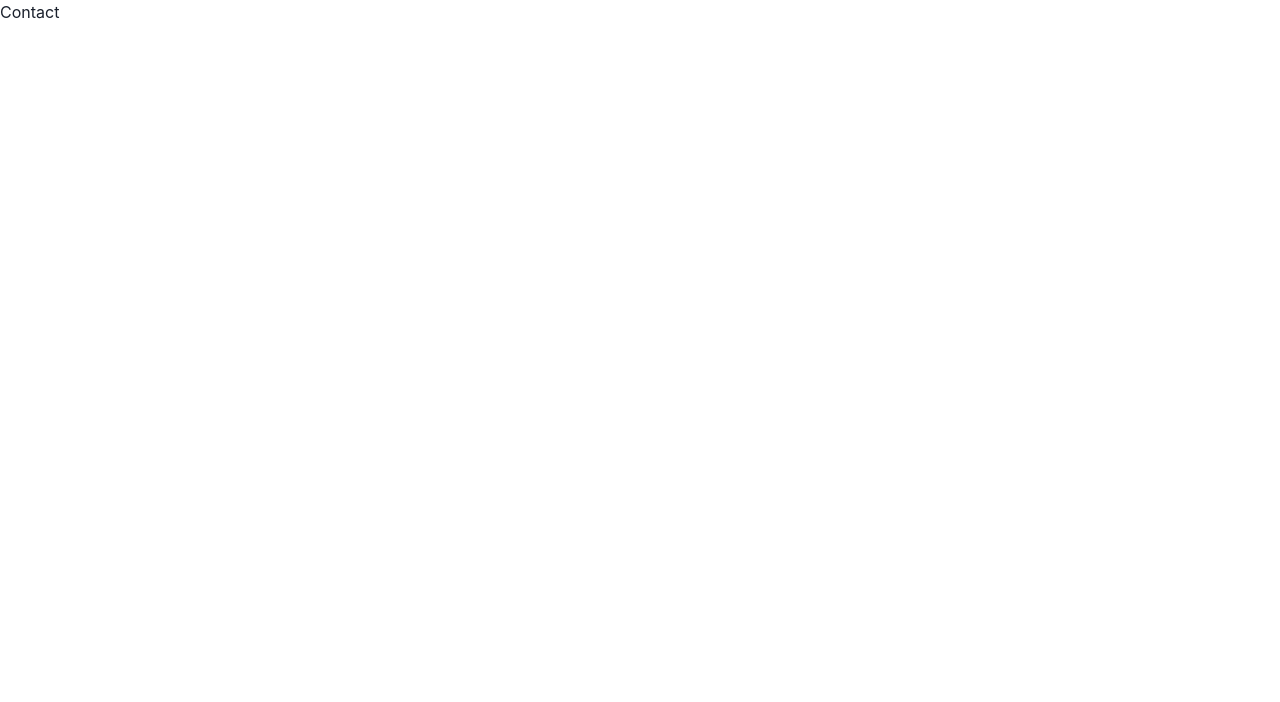
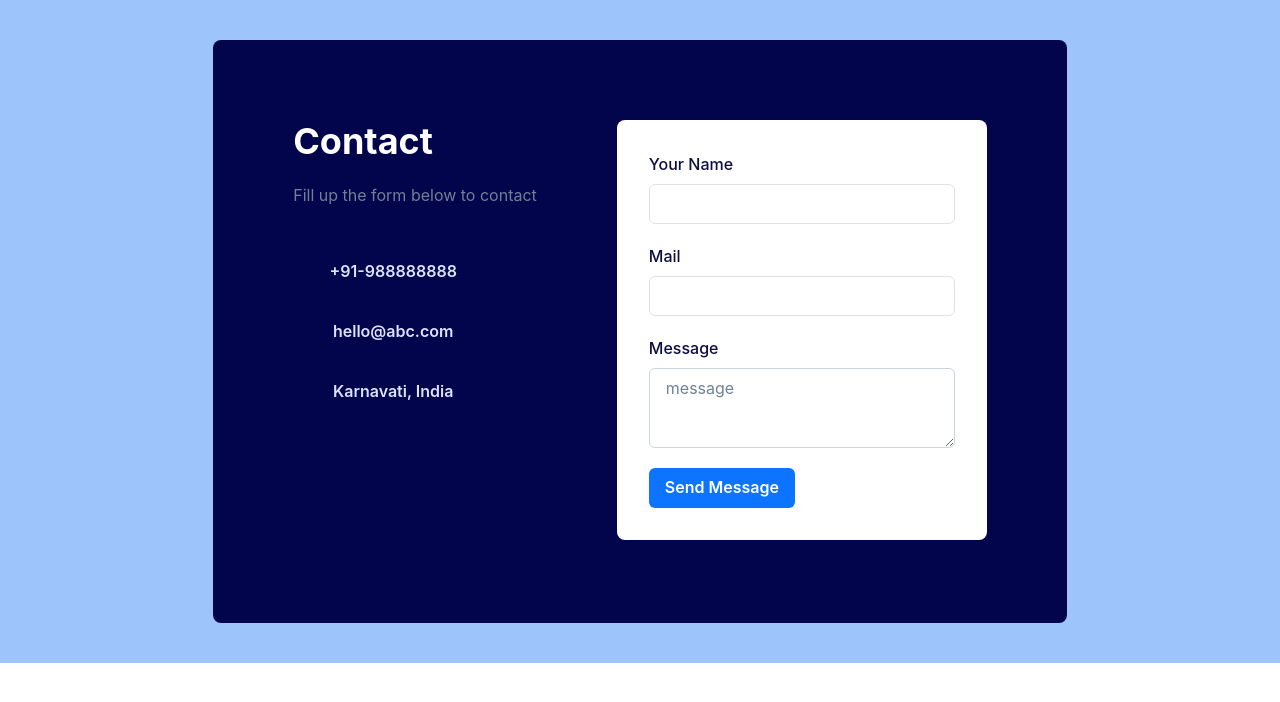
Before and after one commit to Abdulkareemoj/node-react-ts-docker, a React (Vite) app in the folder client/: page /contact in a window 1280 px wide. Shown: the top 702 px of the page. Built offline with nearby package versions, Linux system fonts and the light colour scheme; no server answers.

Commit message:
add contact page

```diff
--- a/client/src/pages/Contact.tsx
+++ b/client/src/pages/Contact.tsx
@@ -1,4 +1,170 @@
-import { Box } from '@chakra-ui/react';
+import {
+  Container,
+  Flex,
+  Box,
+  Heading,
+  Text,
+  IconButton,
+  Button,
+  VStack,
+  HStack,
+  Wrap,
+  WrapItem,
+  FormControl,
+  FormLabel,
+  Input,
+  InputGroup,
+  InputLeftElement,
+  Textarea,
+} from '@chakra-ui/react';
+// import {
+//   MdPhone,
+//   MdEmail,
+//   MdLocationOn,
+//   MdFacebook,
+//   MdOutlineEmail,
+// } from 'react-icons/md';
+// import { BsGithub, BsDiscord, BsPerson } from 'react-icons/bs';
+
 export default function Contact() {
-  return <Box>Contact</Box>;
+  return (
+    <Container bg="#9DC4FB" maxW="full" mt={0} centerContent overflow="hidden">
+      <Flex>
+        <Box
+          bg="#02054B"
+          color="white"
+          borderRadius="lg"
+          m={{ sm: 4, md: 16, lg: 10 }}
+          p={{ sm: 5, md: 5, lg: 16 }}
+        >
+          <Box p={4}>
+            <Wrap spacing={{ base: 20, sm: 3, md: 5, lg: 20 }}>
+              <WrapItem>
+                <Box>
+                  <Heading>Contact</Heading>
+                  <Text mt={{ sm: 3, md: 3, lg: 5 }} color="gray.500">
+                    Fill up the form below to contact
+                  </Text>
+                  <Box py={{ base: 5, sm: 5, md: 8, lg: 10 }}>
+                    <VStack pl={0} spacing={3} alignItems="flex-start">
+                      <Button
+                        size="md"
+                        height="48px"
+                        width="200px"
+                        variant="ghost"
+                        color="#DCE2FF"
+                        _hover={{ border: '2px solid #1C6FEB' }}
+                        // leftIcon={<MdPhone color="#1970F1" size="20px" />}
+                      >
+                        +91-988888888
+                      </Button>
+                      <Button
+                        size="md"
+                        height="48px"
+                        width="200px"
+                        variant="ghost"
+                        color="#DCE2FF"
+                        _hover={{ border: '2px solid #1C6FEB' }}
+                        // leftIcon={<MdEmail color="#1970F1" size="20px" />}
+                      >
+                        hello@abc.com
+                      </Button>
+                      <Button
+                        size="md"
+                        height="48px"
+                        width="200px"
+                        variant="ghost"
+                        color="#DCE2FF"
+                        _hover={{ border: '2px solid #1C6FEB' }}
+                        // leftIcon={<MdLocationOn color="#1970F1" size="20px" />}
+                      >
+                        Karnavati, India
+                      </Button>
+                    </VStack>
+                  </Box>
+                  <HStack
+                    mt={{ lg: 10, md: 10 }}
+                    spacing={5}
+                    px={5}
+                    alignItems="flex-start"
+                  >
+                    <IconButton
+                      aria-label="facebook"
+                      variant="ghost"
+                      size="lg"
+                      isRound={true}
+                      _hover={{ bg: '#0D74FF' }}
+                      // icon={<MdFacebook size="28px" />}
+                    />
+                    <IconButton
+                      aria-label="github"
+                      variant="ghost"
+                      size="lg"
+                      isRound={true}
+                      _hover={{ bg: '#0D74FF' }}
+                      // icon={<BsGithub size="28px" />}
+                    />
+                    <IconButton
+                      aria-label="discord"
+                      variant="ghost"
+                      size="lg"
+                      isRound={true}
+                      _hover={{ bg: '#0D74FF' }}
+                      // icon={<BsDiscord size="28px" />}
+                    />
+                  </HStack>
+                </Box>
+              </WrapItem>
+              <WrapItem>
+                <Box bg="white" borderRadius="lg">
+                  <Box m={8} color="#0B0E3F">
+                    <VStack spacing={5}>
+                      <FormControl id="name">
+                        <FormLabel>Your Name</FormLabel>
+                        <InputGroup borderColor="#E0E1E7">
+                          <InputLeftElement pointerEvents="none">
+                            {/* <BsPerson color="gray.800" /> */}
+                          </InputLeftElement>
+                          <Input type="text" size="md" />
+                        </InputGroup>
+                      </FormControl>
+                      <FormControl id="name">
+                        <FormLabel>Mail</FormLabel>
+                        <InputGroup borderColor="#E0E1E7">
+                          <InputLeftElement pointerEvents="none">
+                            {/* <MdOutlineEmail color="gray.800" /> */}
+                          </InputLeftElement>
+                          <Input type="text" size="md" />
+                        </InputGroup>
+                      </FormControl>
+                      <FormControl id="name">
+                        <FormLabel>Message</FormLabel>
+                        <Textarea
+                          borderColor="gray.300"
+                          _hover={{
+                            borderRadius: 'gray.300',
+                          }}
+                          placeholder="message"
+                        />
+                      </FormControl>
+                      <FormControl id="name" float="right">
+                        <Button
+                          variant="solid"
+                          bg="#0D74FF"
+                          color="white"
+                          _hover={{}}
+                        >
+                          Send Message
+                        </Button>
+                      </FormControl>
+                    </VStack>
+                  </Box>
+                </Box>
+              </WrapItem>
+            </Wrap>
+          </Box>
+        </Box>
+      </Flex>
+    </Container>
+  );
 }
```
